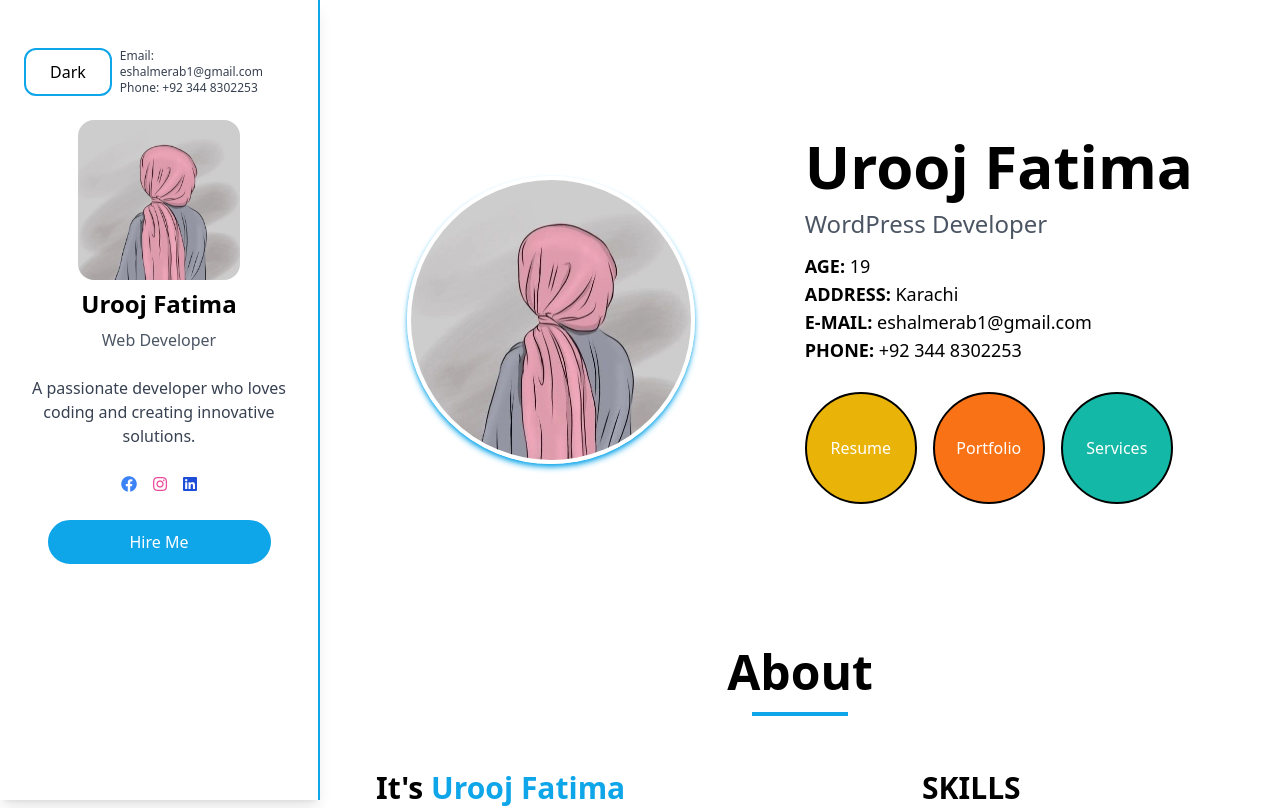
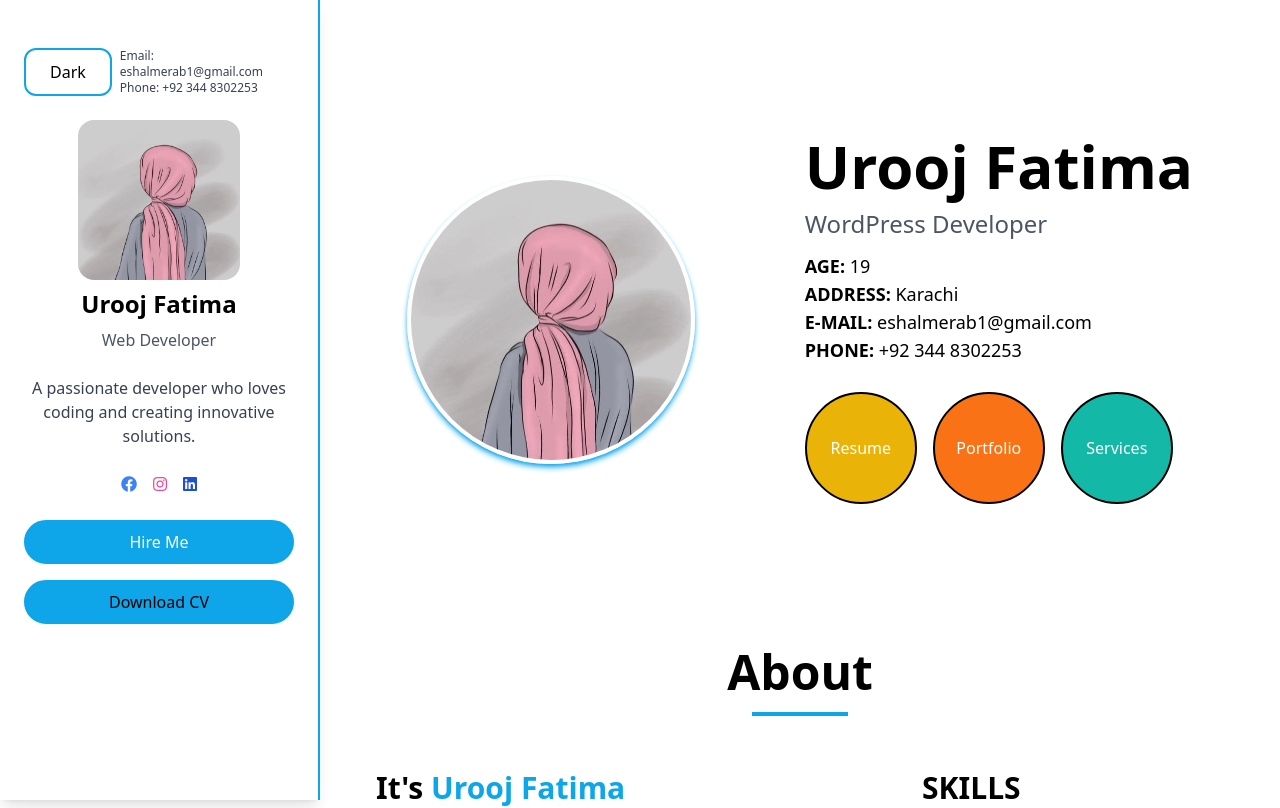
Before and after one commit to UroojFatim/Portfolio, a React (Vite) app: page / in a window 1280 px wide. Shown: the top 808 px of the page. Built offline with nearby package versions, Linux system fonts and the light colour scheme.

Commit message:
Download CV in Sidebar section

```diff
--- a/src/Components/LeftSide/Sidebar.jsx
+++ b/src/Components/LeftSide/Sidebar.jsx
@@ -1,5 +1,6 @@
 import React from "react";
-import Profile from "../../assets/ProfileImage.jpeg";
+import Profile from "../../assets/ProfileImage.jpeg"; // Keep the existing imports
+import CV from "../../assets/CV.pdf"; // Import the CV file from your public directory
 
 const Sidebar = ({ toggleTheme, isDarkMode }) => {
   return (
@@ -52,10 +53,18 @@ const Sidebar = ({ toggleTheme, isDarkMode }) => {
       </div>
 
       {/* Hire Me Button */}
-      <div className="text-center">
+      <div className="text-center flex flex-col gap-4">
         <button className="border-2 border-lightTheme-accent dark:border-darkTheme-accent hover:dark:bg-transparent hover:dark:text-white  bg-lightTheme-accent dark:bg-darkTheme-accent text-white py-2 px-20 rounded-full hover:opacity-80 transition hover:bg-transparent hover:text-black">
           Hire Me
         </button>
+        {/* Download CV Button */}
+        <a
+          href={CV}
+          download="UroojFatima_CV.pdf"
+          className="border-2 border-lightTheme-accent dark:border-darkTheme-accent hover:dark:bg-darkTheme-accent bg-lightTheme-accent py-2 px-20 rounded-full transition hover:bg-lightTheme-accent hover:text-white text-center"
+        >
+          Download CV
+        </a>
       </div>
     </div>
   );
```
Also changed, not shown: 1 other file (tests, documents, lock files or other folders).
